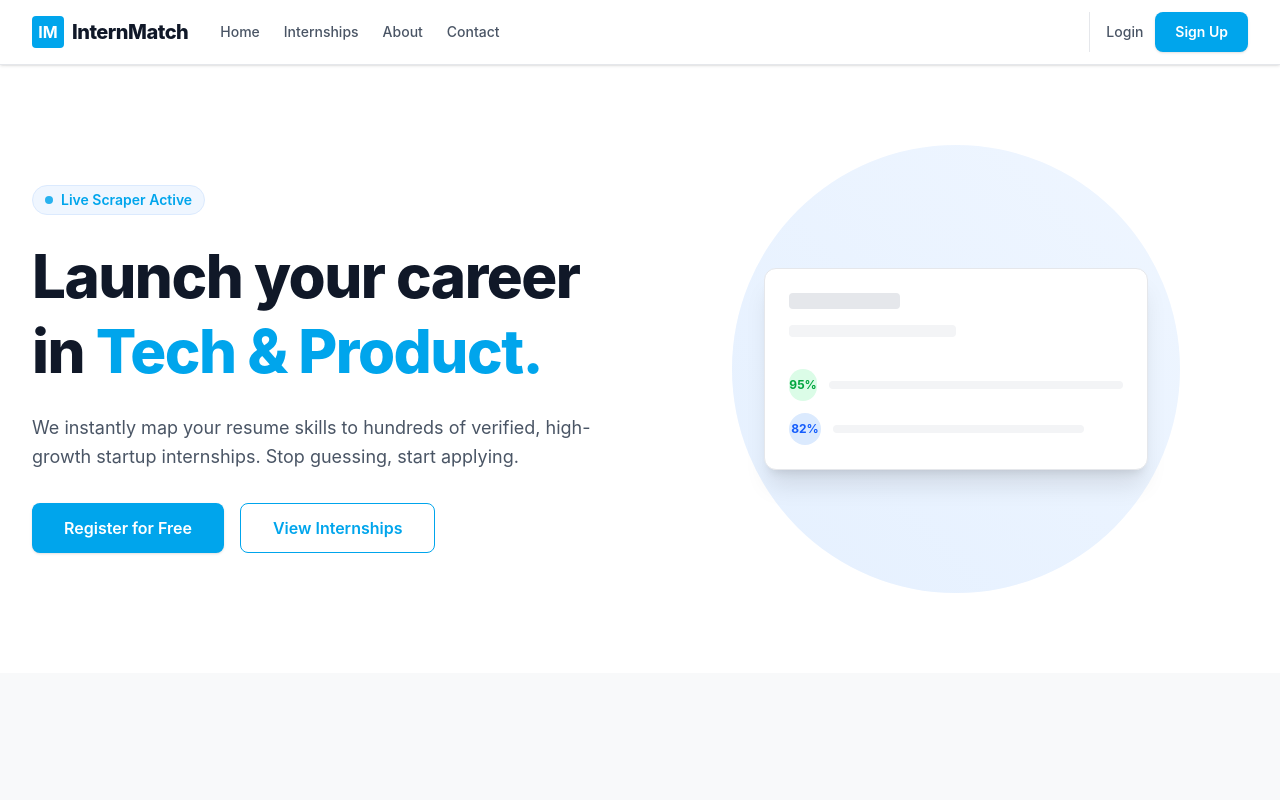
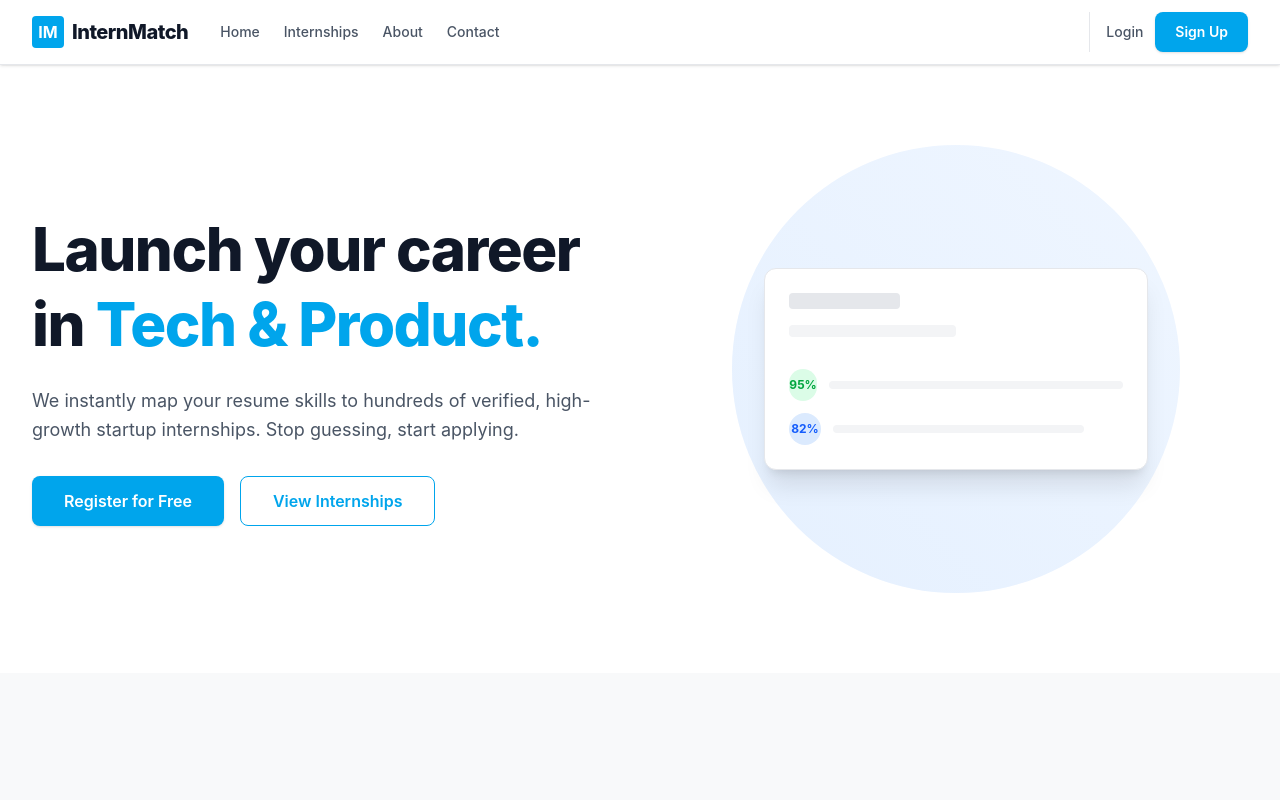
Before and after one commit to Parveen12218349/PM-INTERNSHIP, a React (Vite) app in the folder frontend_ui/: page / in a window 1280 px wide. Shown: the top 800 px of the page. Built offline with nearby package versions, Linux system fonts and the light colour scheme.

Commit message:
UI tweak: remove live scraper badge

```diff
--- a/frontend_ui/src/pages/Home.jsx
+++ b/frontend_ui/src/pages/Home.jsx
@@ -139,10 +139,6 @@
       <div className="bg-white">
         <div className="max-w-7xl mx-auto px-4 sm:px-6 lg:px-8 py-20 flex flex-col lg:flex-row items-center gap-12">
           <div className="lg:w-1/2">
-            <div className="inline-flex items-center gap-2 px-3 py-1 rounded-full bg-blue-50 border border-blue-100 text-sm text-[#00A5EC] font-semibold mb-6">
-              <span className="w-2 h-2 rounded-full bg-[#00A5EC] animate-pulse"></span>
-              Live Scraper Active
-            </div>
             <h1 className="text-4xl md:text-6xl font-extrabold text-gray-900 leading-tight mb-6 tracking-tight">
               Launch your career in <span className="text-[#00A5EC]">Tech & Product.</span>
             </h1>
```
